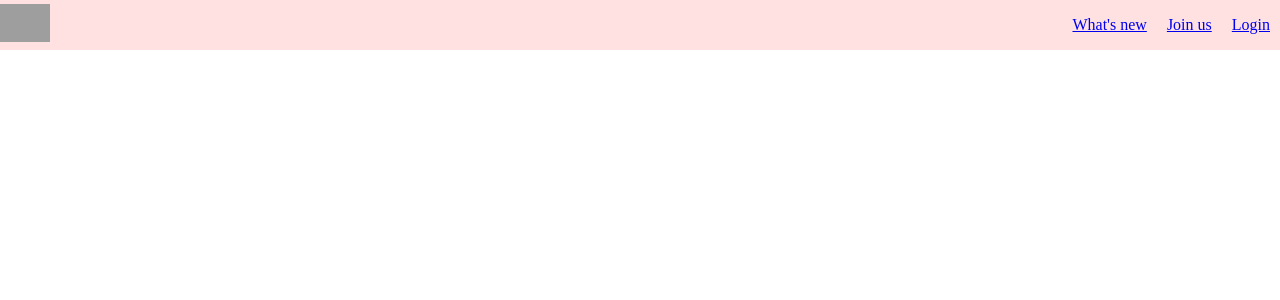
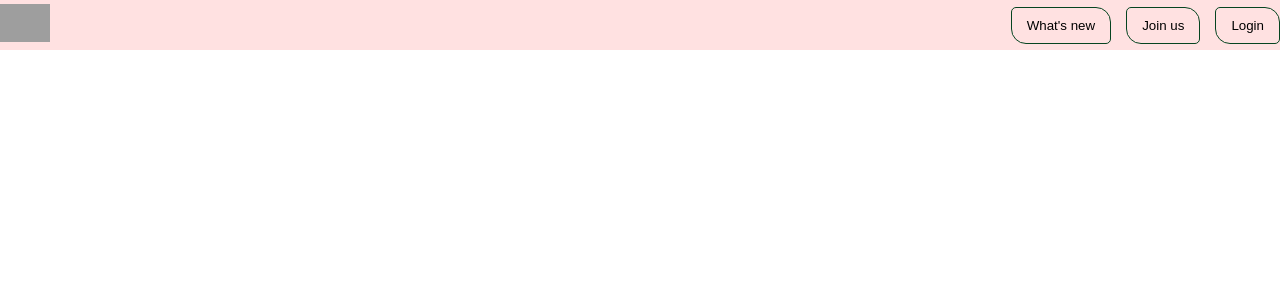
Before and after one commit to rafiurrafi/react-bootcamp, a React (Create React App) app: page / in a window 1280 px wide. Shown: the top 300 px of the page. Built offline with nearby package versions, Linux system fonts and the light colour scheme; grey boxes are pictures that could not be loaded.

Commit message:
added button component

```diff
--- /dev/null
+++ b/src/components/common/button.jsx
@@ -0,0 +1,8 @@
+import React from "react";
+import "../styles/button.scss";
+
+const Button = (props) => {
+  return <button className="btn">{props.text}</button>;
+};
+
+export default Button;
--- a/src/components/header.jsx
+++ b/src/components/header.jsx
@@ -1,6 +1,7 @@
 import React from "react";
 import "./styles/header.scss";
 import logo from "../sunset-logo.png";
+import Button from "./common/button";
 class Header extends React.Component {
   render() {
     return (
@@ -9,15 +10,9 @@ class Header extends React.Component {
           <img className="header__logo" src={logo} alt="sunset-logo" />
         </div>
         <div className="header__menu">
-          <a className="btn" href="#">
-            What's new
-          </a>
-          <a className="btn" href="#">
-            Join us
-          </a>
-          <a className="btn" href="#">
-            Login
-          </a>
+          <Button text="What's new" />
+          <Button text="Join us" />
+          <Button text="Login" />
         </div>
       </div>
     );
--- /dev/null
+++ b/src/components/styles/button.scss
@@ -0,0 +1,16 @@
+.btn {
+  background: transparent;
+  border: none;
+  cursor: pointer;
+  padding: 1rem 1.5rem;
+  border: 1px solid #064420;
+  border-radius: 5px 15px;
+  transition: all 0.3s;
+  &:hover {
+    color: white;
+    background-color: #064420;
+  }
+  &:focus {
+    outline: none;
+  }
+}
--- a/src/components/styles/header.scss
+++ b/src/components/styles/header.scss
@@ -15,5 +15,8 @@
     width: 50px;
   }
   &__menu {
+    & > * {
+      margin-left: 1.5rem;
+    }
   }
 }
```
Also changed, not shown: public/img/plance.jpg (added).
